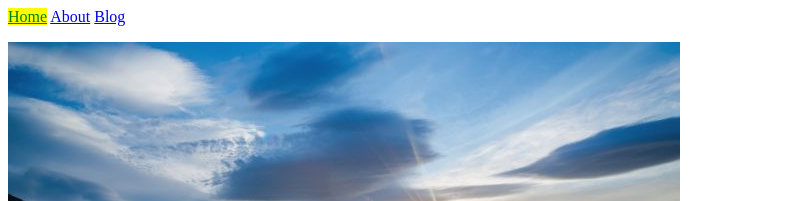
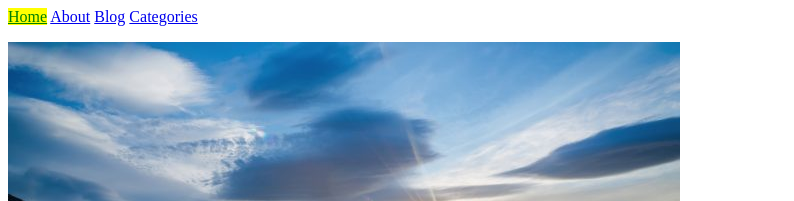
Before and after one commit to abdullahanon/abdullahanon.github.io, a Jekyll site: the page built from index.md, in a window 1280 px wide. Shown: the top 201 px of the page, without its empty margins (0-794 px from the left). Built offline with Jekyll 4.4.1, drawn with Linux system fonts in a browser that asks for light colours.

Commit message:
edit menu

```diff
--- a/_data/navigation.yml
+++ b/_data/navigation.yml
@@ -6,3 +6,6 @@
 
 - name: Blog
   link: /blog.html
+
+- name: Categories
+  link: /categories.html
```
Also changed, not shown: 6 other files.
